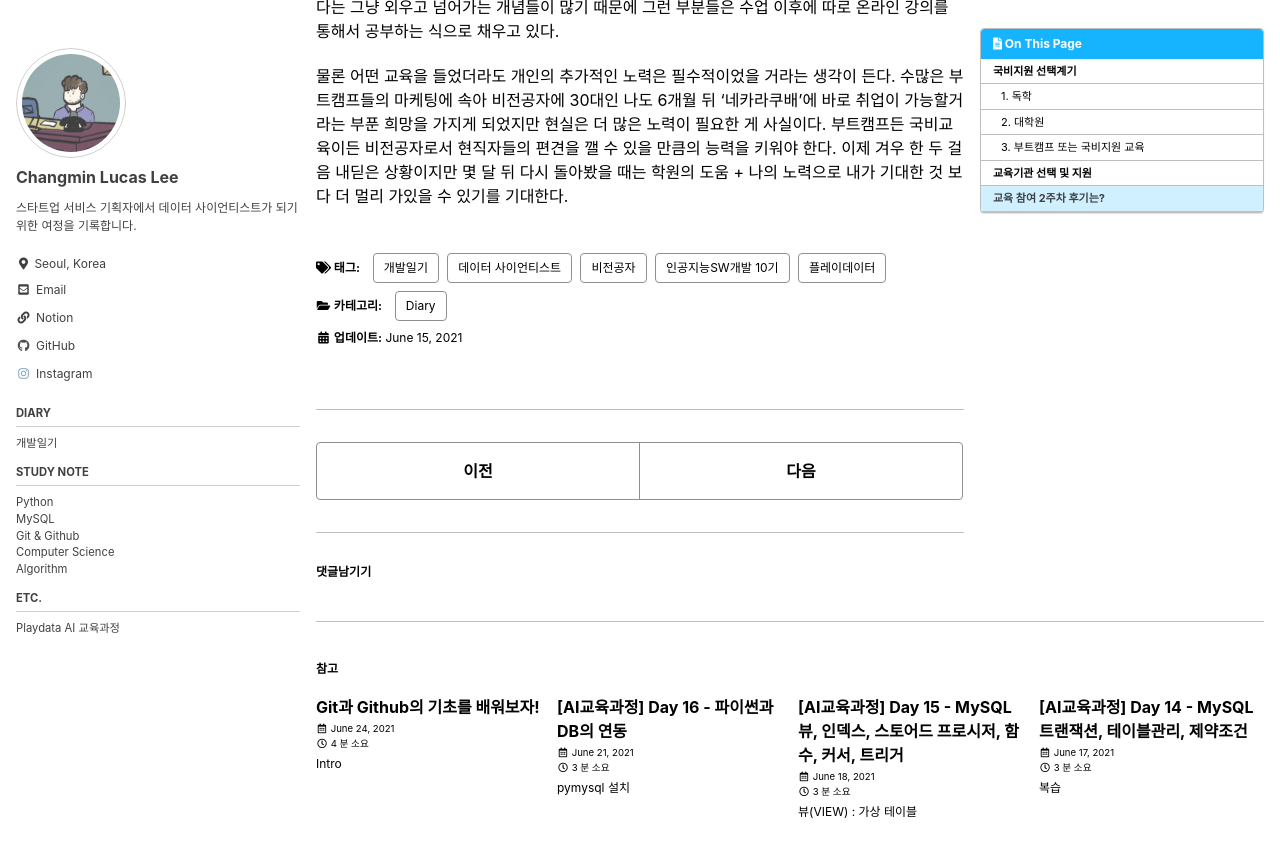
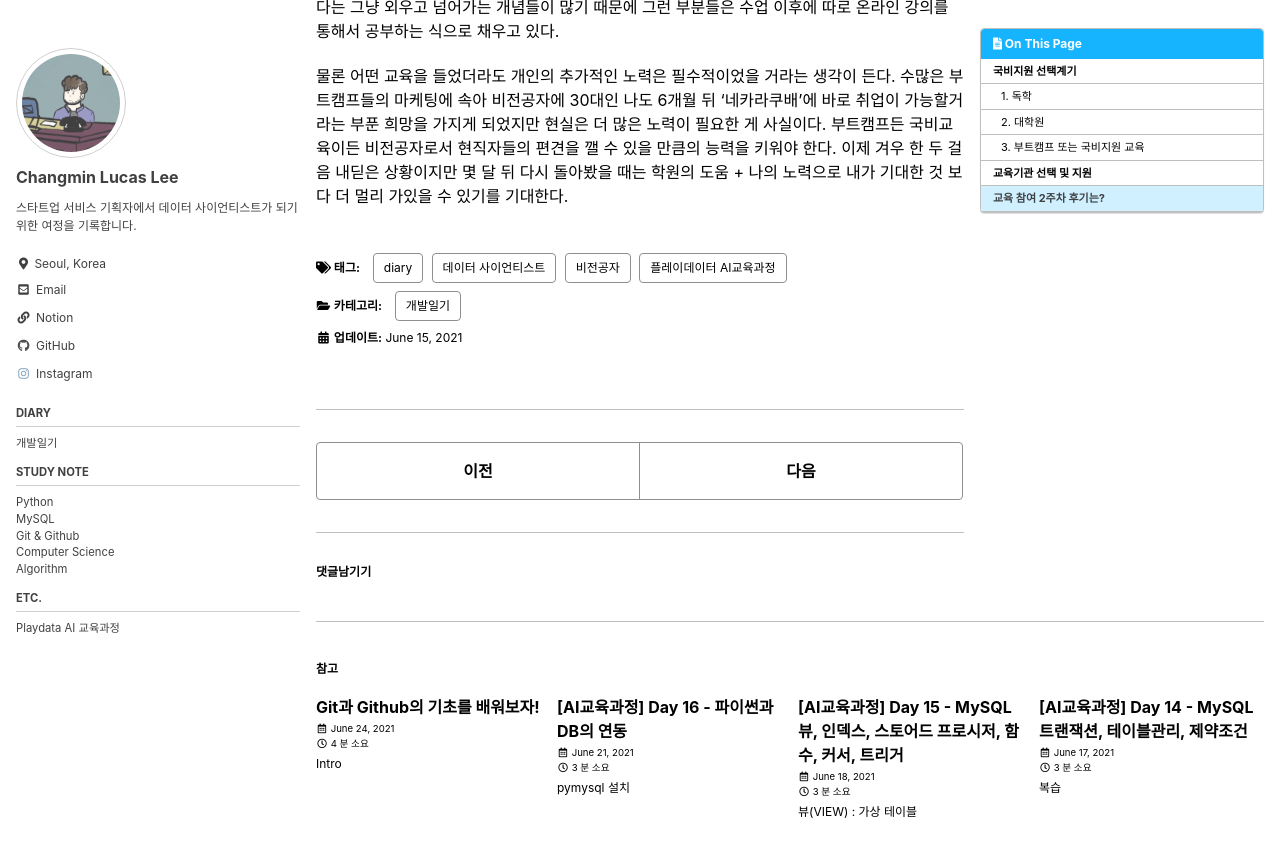
Before and after one commit to lucathree/lucathree.github.io, a Jekyll site: the page built from _posts/2021/2021-06-15-bootcamp-preview.md, in a window 1280 px wide and 900 px high, scrolled down 3467 px. Shown: the top 857 px of the window. Built offline with Jekyll 4.4.1, drawn with Linux system fonts in a browser that asks for light colours; cached includes are drawn as plain includes; comment, search, counter and statistics services are not loaded.

Commit message:
Update 2021-06-15-bootcamp-preview.md

```diff
--- a/_posts/2021/2021-06-15-bootcamp-preview.md
+++ b/_posts/2021/2021-06-15-bootcamp-preview.md
@@ -5,13 +5,12 @@ author_profile: true
 read_time: true
 related: true
 categories:
-- Diary
+- 개발일기
 tags:
-- 개발일기
+- diary
 - 데이터 사이언티스트
 - 비전공자
-- 플레이데이터
-- 인공지능SW개발 10기
+- 플레이데이터 AI교육과정
 toc: true
 toc_sticky: true
 ---
```
